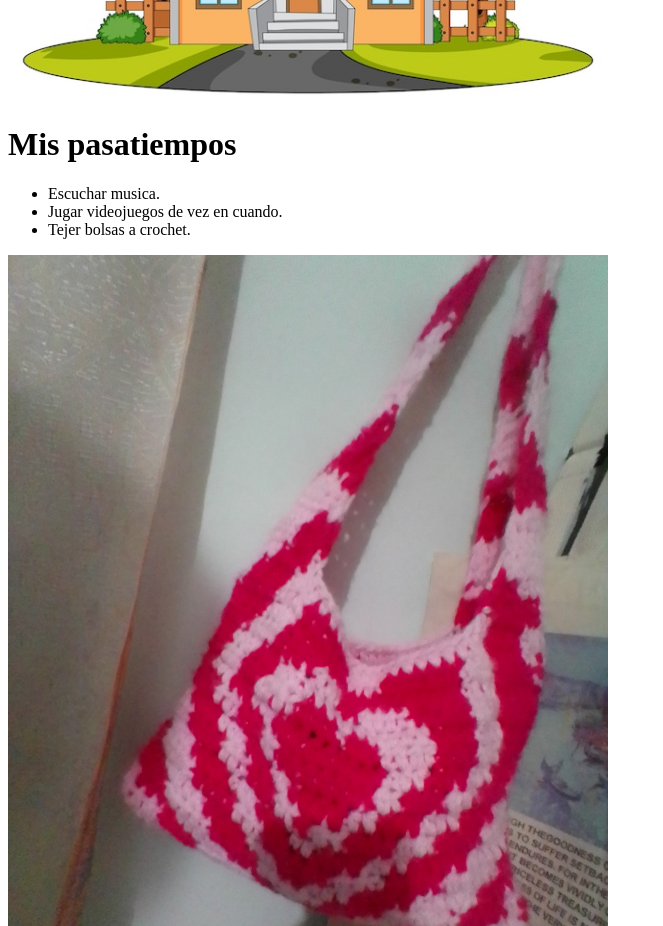
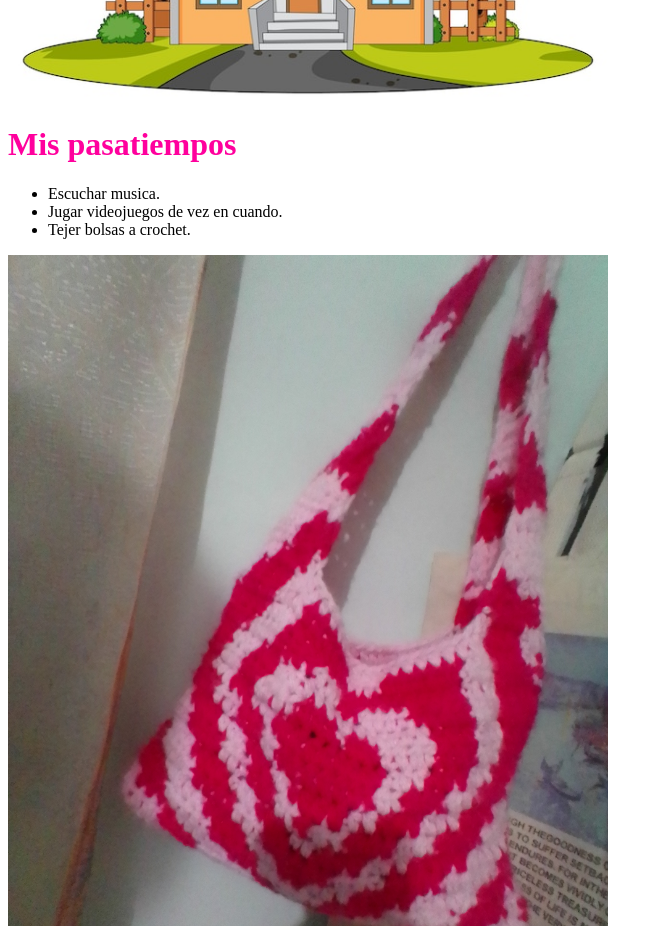
Before and after one commit to CarolMeraIbarra/CarolMeraIbarra.github.io, a plain HTML site: page index.html in a window 1280 px wide. Shown: the part 2320-3246 px from the top of the page, without its empty margins (0-663 px from the left). Drawn offline with Linux system fonts and the light colour scheme.

Commit message:
se agrego color a la cuarta pregunta

```diff
--- a/index.html
+++ b/index.html
@@ -37,7 +37,7 @@
                 de las ciudades o incluso de las localidades próximas.</p>
                 <img src="imagen/casa.jpg" alt="" width="600">
 
-                <h1>Mis pasatiempos</h1>
+                <h1 style="color:rgb(255, 0, 157);" >Mis pasatiempos</h1>
                 <ul>
                     <li>Escuchar musica.</li>
                     <li>Jugar videojuegos de vez en cuando.</li>
```
